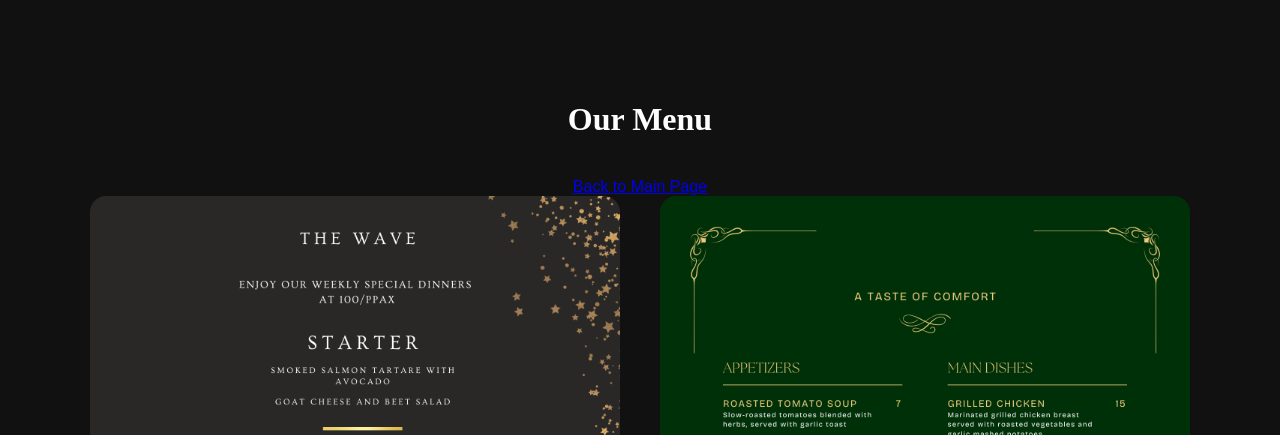
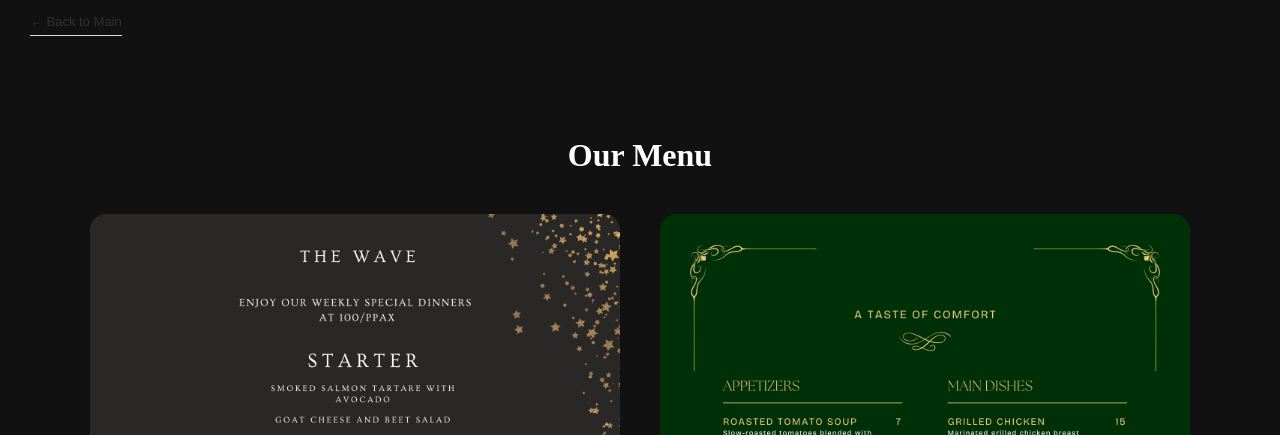
Before and after one commit to Yadusa/FLASH-HOTEL-MANAGEMENT-SYSTEM, a PHP site: page /menu/menu.php in a window 1280 px wide. Shown: the top 435 px of the page. Run offline with PHP 8.4, Linux system fonts and the light colour scheme.

Commit message:
menu page changed

```diff
--- a/MENU/menu.php
+++ b/MENU/menu.php
@@ -1,6 +1,4 @@
-
 <?php
-
 session_start();
 ?>
 <!DOCTYPE html>
@@ -29,11 +27,10 @@ session_start();
             margin-bottom: 40px;
         }
 
-                .menu-grid {
+        .menu-grid {
             display: grid;
             grid-template-columns: repeat(auto-fit, minmax(380px, 1fr));
             gap: 40px;
-
             max-width: 1100px;
             margin: 0 auto;
         }
@@ -47,6 +44,8 @@ session_start();
         .menu-grid img:hover {
             transform: scale(1.05);
         }
+
+        /* === BACK BUTTON (MATCH FIRST PAGE) === */
         .below-header-back {
             max-width: 1300px;
             margin: 12px auto 30px;
@@ -69,22 +68,26 @@ session_start();
             color: var(--color-accent);
             transform: translateX(-4px);
         }
-
     </style>
 </head>
 
 <body>
+
+    <!-- Back button LEFT, below header -->
+    <div class="below-header-back">
+        <a href="../hotel.php" class="back-btn">← Back to Main</a>
+    </div>
+
     <div class="menu-container">
         <h1>Our Menu</h1>
-        <a href="../hotel.php" class="back-button"> Back to Main Page</a>
 
         <div class="menu-grid">
             <img src="1.png" alt="Menu Page 1">
             <img src="2.png" alt="Menu Page 2">
             <img src="3.png" alt="Menu Page 3">
             <img src="4.png" alt="Menu Page 4">
-
         </div>
     </div>
+
 </body>
 </html>
```
